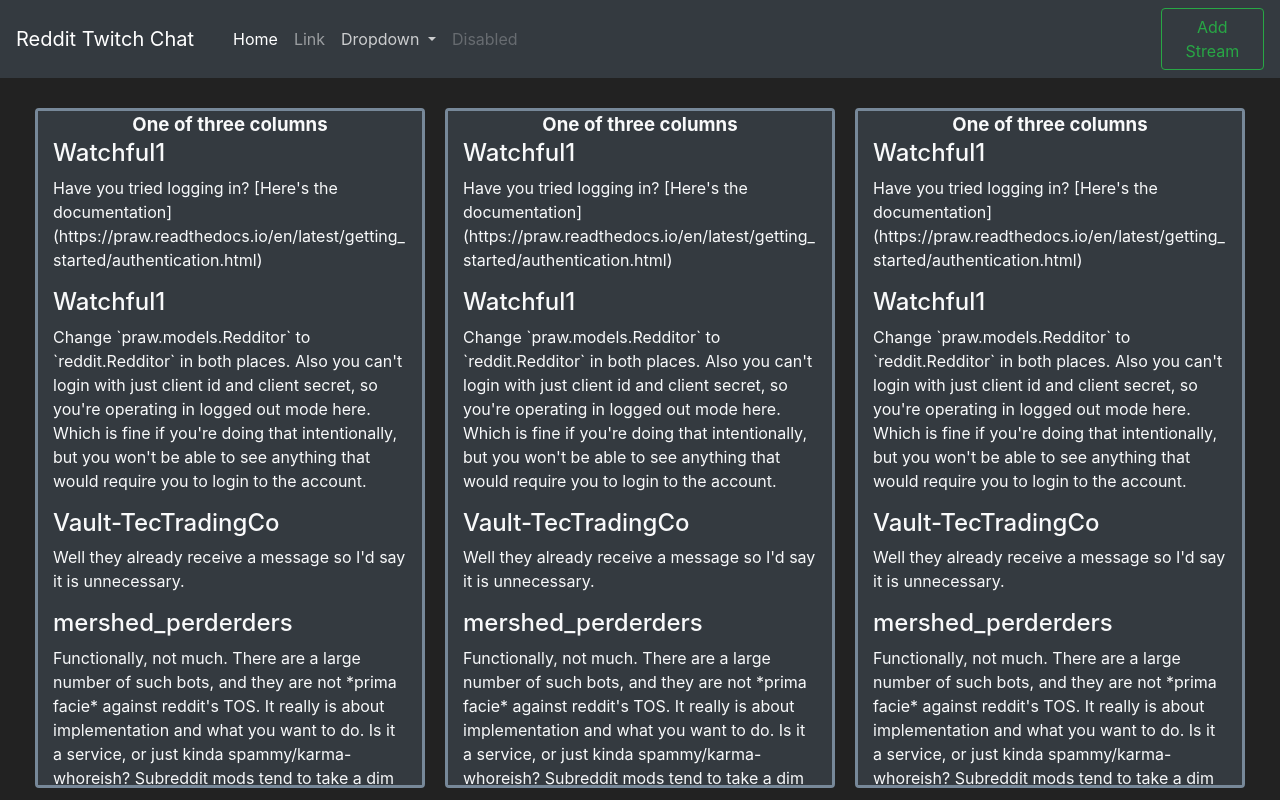
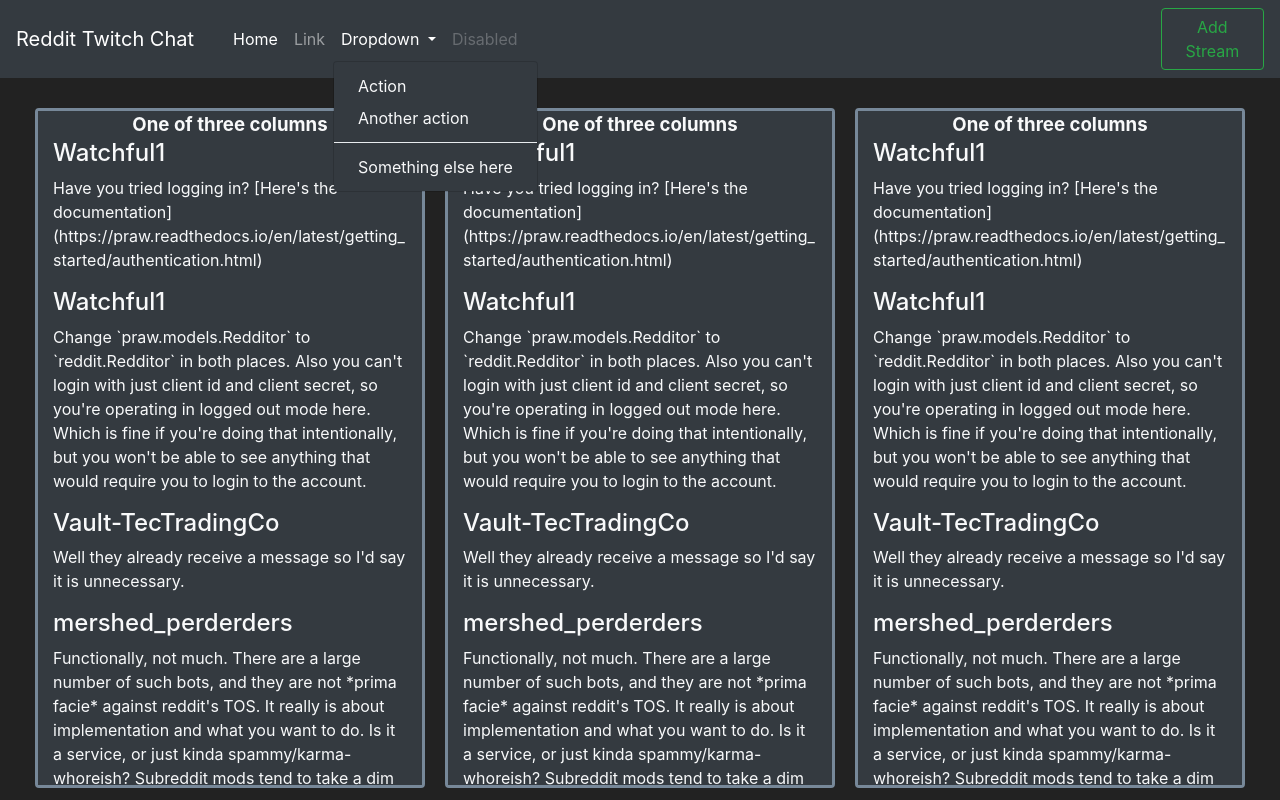
Before and after one commit to ryan-berwald/Reddit_Twitch_Chat, an Angular app: page / in a window 1280 px wide. Both pictures are taken after a click on the button "Dropdown". Built offline with nearby package versions, Linux system fonts and the light colour scheme.

Commit message:
Gets dropdown animation working

```diff
--- a/src/app/app.module.ts
+++ b/src/app/app.module.ts
@@ -4,11 +4,13 @@ import { BrowserModule } from '@angular/platform-browser';
 import { AppRoutingModule } from './app-routing.module';
 import { AppComponent } from './app.component';
 import { BrowserAnimationsModule } from '@angular/platform-browser/animations';
+import { BsDropdownModule } from 'ngx-bootstrap/dropdown';
+
+
 import { ContentComponent } from './content/content.component';
 import { NavbarComponent } from './navbar/navbar.component';
 import { FooterComponent } from './footer/footer.component';
-import { CommentsComponent } from './comments/comments.component'
-
+import { CommentsComponent } from './comments/comments.component';
 
 @NgModule({
   declarations: [
@@ -21,7 +23,8 @@ import { CommentsComponent } from './comments/comments.component'
   imports: [
     BrowserModule,
     AppRoutingModule,
-    BrowserAnimationsModule
+    BrowserAnimationsModule,
+    BsDropdownModule.forRoot(),
   ],
   providers: [],
   bootstrap: [AppComponent]
--- a/src/app/navbar/navbar.component.html
+++ b/src/app/navbar/navbar.component.html
@@ -26,7 +26,8 @@
         <li class="nav-item">
           <a class="nav-link" href="#">Link</a>
         </li>
-        <li class="nav-item dropdown">
+        <li class="nav-item dropdown" dropdown #dropdown="bs-dropdown"
+            [autoClose]="false">
           <a
             class="nav-link dropdown-toggle"
             href="#"
@@ -35,14 +36,17 @@
             data-toggle="dropdown"
             aria-haspopup="true"
             aria-expanded="false"
+            dropdownToggle
+            aria-controls="navbarDropdownMenu"
           >
             Dropdown
           </a>
-          <div class="dropdown-menu" aria-labelledby="navbarDropdown">
-            <a class="dropdown-item" href="#">Action</a>
-            <a class="dropdown-item" href="#">Another action</a>
-            <div class="dropdown-divider"></div>
-            <a class="dropdown-item" href="#">Something else here</a>
+          <div class="dropdown-menu bg-dark" aria-labelledby="navbarDropdown"
+               id="navbarDropdownMenu" *dropdownMenu>
+            <a class="dropdown-item text-light" href="#">Action</a>
+            <a class="dropdown-item text-light" href="#">Another action</a>
+            <div class="dropdown-divider text-light"></div>
+            <a class="dropdown-item text-light" href="#">Something else here</a>
           </div>
         </li>
         <li class="nav-item">
```
